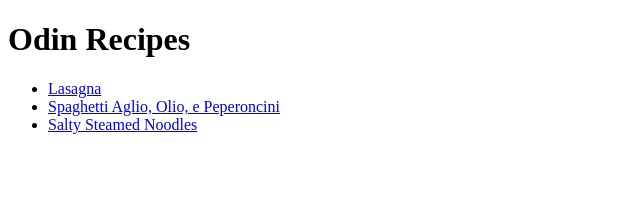
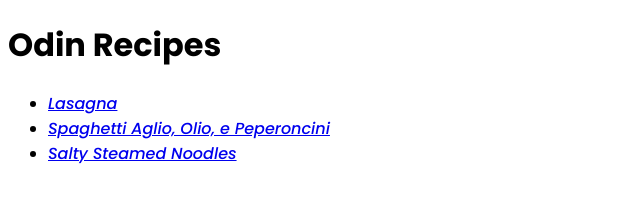
Before and after one commit to philipp-mcvity/odin-recipes, a plain HTML site: page index.html in a window 1280 px wide. Shown: the whole page, without its empty margins (0-640 px from the left). Drawn offline with Linux system fonts and the light colour scheme.

Commit message:
add minimal css

```diff
--- a/index.html
+++ b/index.html
@@ -2,7 +2,11 @@
 <html lang="en">
 <head>
     <meta charset="UTF-8">
-    <title>Document</title>
+    <link rel="stylesheet" href="style.css">
+    <link rel="preconnect" href="https://fonts.googleapis.com">
+    <link rel="preconnect" href="https://fonts.gstatic.com" crossorigin>
+    <link href="https://fonts.googleapis.com/css2?family=Poppins:ital,wght@0,300;0,500;0,700;1,300;1,500;1,700&display=swap" rel="stylesheet">
+    <title>Recipes</title>
 </head>
 <body>
     <h1>Odin Recipes</h1>
--- /dev/null
+++ b/style.css
@@ -0,0 +1,7 @@
+body    {
+    font-family: 'Poppins', sans-serif;
+}
+
+ul li {
+    font-style: italic;
+}
```
Also changed, not shown: recipes/lasagna.html (+1 -0 lines), recipes/salty-steamed-dumplings.html (+1 -0 lines), recipes/spaghetti-aglio-olio-e-peperoncini.html (+1 -0 lines).
